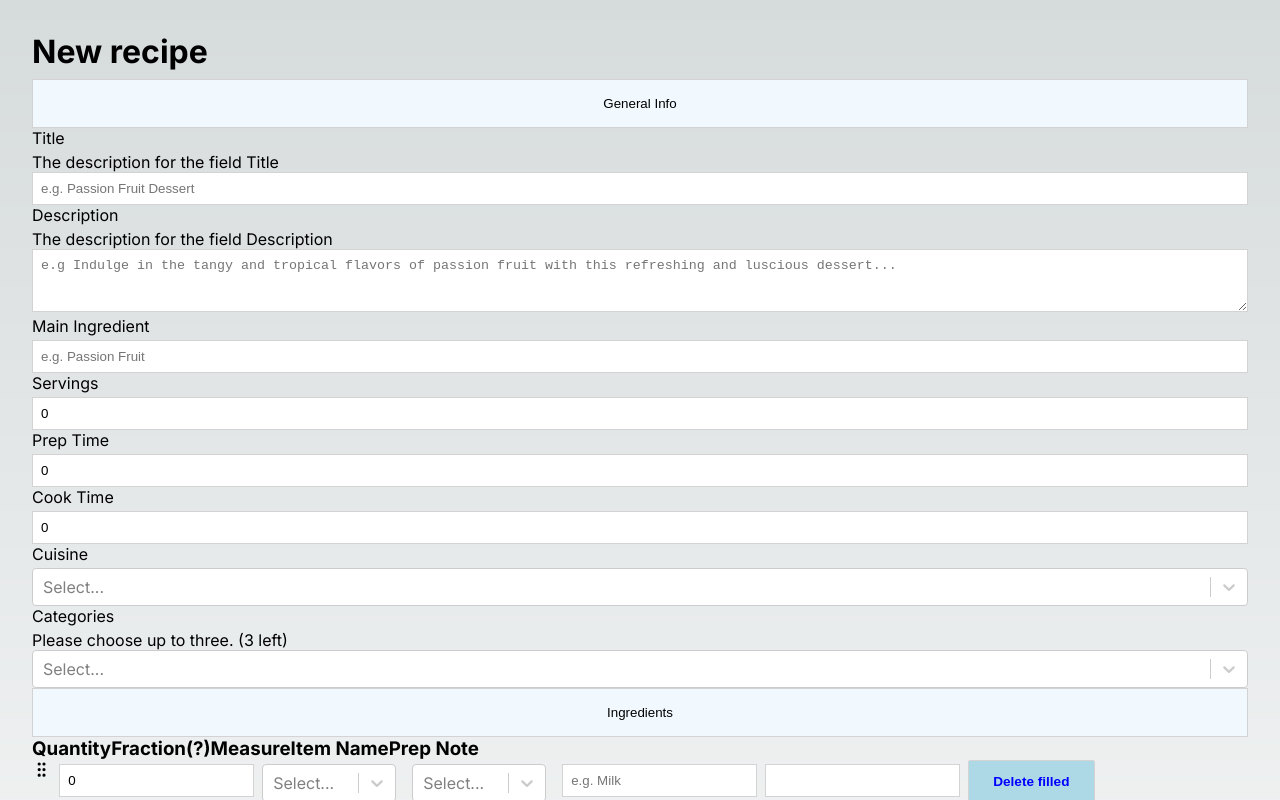
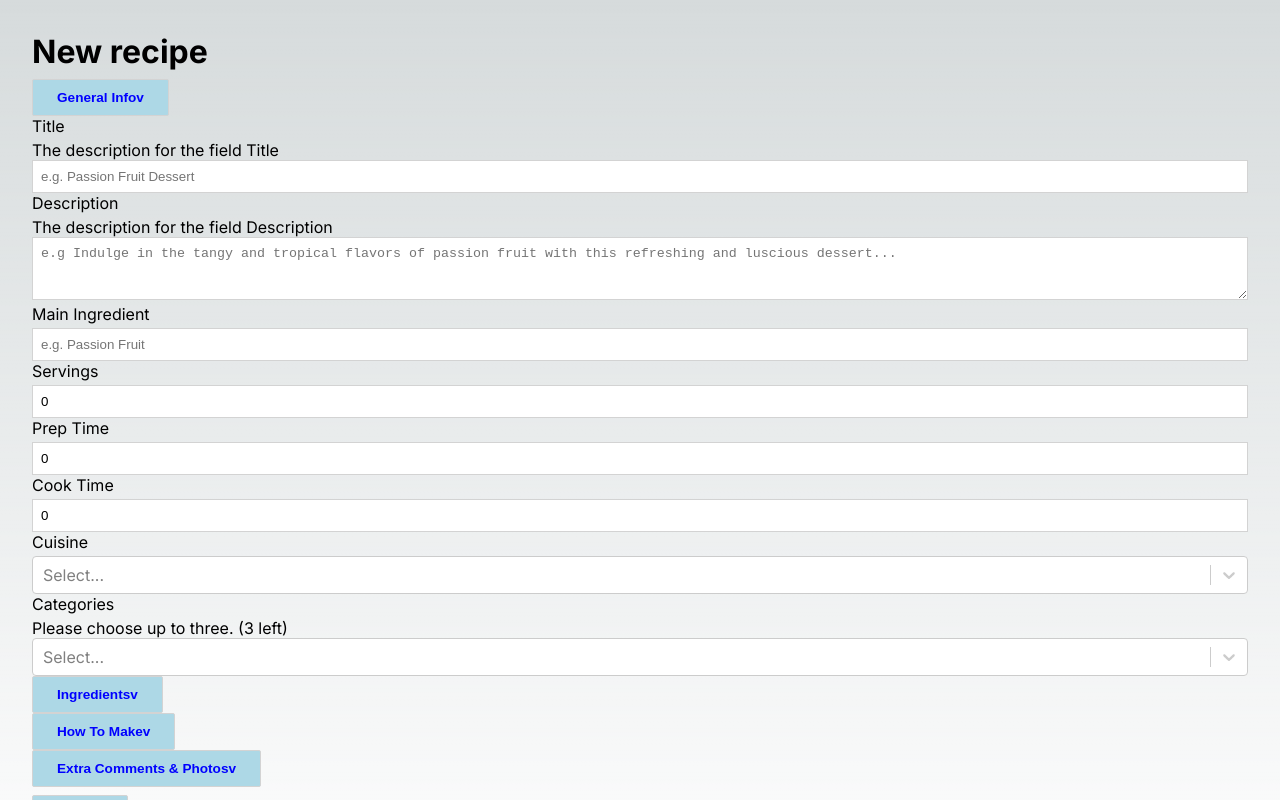
Before and after one commit to tatsOre/cookbook-v2, a Next.js app: page /new in a window 1280 px wide. Shown: the top 800 px of the page. Built offline with nearby package versions, Linux system fonts and the light colour scheme.

Commit message:
Improved Accordion component and was integrated to Submit Recipe form

```diff
--- /dev/null
+++ b/src/components/Accordion/AccordionItem/context.js
@@ -0,0 +1,6 @@
+import { createContext, useContext } from "react"
+
+const AccordionItemContext = createContext()
+export const AccordionItemProvider = AccordionItemContext.Provider
+
+export const useAccordionItemContext = () => useContext(AccordionItemContext)
--- /dev/null
+++ b/src/components/Accordion/AccordionItem/index.js
@@ -0,0 +1,20 @@
+import { useAccordionContext } from ".."
+import { AccordionItemProvider } from "./context"
+import cx from "@/components/utils/cx"
+
+function AccordionItem(props) {
+    const { children, value } = props
+    const context = useAccordionContext()
+
+    return (
+        <AccordionItemProvider value={{ value }}>
+            <div
+                className={cx([context.className])}
+                data-item-active={context.isItemActive(value) || undefined}>
+                {children}
+            </div>
+        </AccordionItemProvider>
+    )
+}
+
+export default AccordionItem
--- a/src/components/Accordion/AccordionPanel/index.js
+++ b/src/components/Accordion/AccordionPanel/index.js
@@ -1,11 +1,21 @@
+import cx from "@/components/utils/cx"
 import { useAccordionContext } from ".."
+import { useAccordionItemContext } from "../AccordionItem/context"
 
 function AccordionPanel(props) {
-    const { children, ...panelProps } = props
+    const { children, ...rest } = props
     const context = useAccordionContext()
+    const { value } = useAccordionItemContext()
+    const isActive = context.isItemActive(value)
+
     return (
-        <div id={context.id} {...panelProps}
-            style={{ height: context.open ? '100%' : '0px', overflow: 'hidden' }}>
+        <div
+            aria-labelledby={context.getTriggerId(value)}
+            id={context.getPanelId(value)}
+            className={cx([context.className])}
+            style={{ height: isActive ? '100%' : '0px', overflow: isActive ? 'hidden' : 'auto' }}
+            {...rest}
+        >
             {children}
         </div>
     )
--- a/src/components/Accordion/AccordionTrigger/index.js
+++ b/src/components/Accordion/AccordionTrigger/index.js
@@ -1,21 +1,30 @@
+import cx from "@/components/utils/cx"
 import { useAccordionContext } from ".."
+import { useAccordionItemContext } from "../AccordionItem/context"
+import Button from "@/components/Button"
 
 function AccordionTrigger(props) {
-    const { children, ...triggerProps } = props
+    const { children, ...rest } = props
     const context = useAccordionContext()
+    const { value } = useAccordionItemContext()
+
+    const isItemActive = context.isItemActive(value)
+    const onClickHandler = () => context.onChange(value)
 
     return (
-        <button
-            aria-controls={context.id}
-            aria-expanded={context.open || false}
-            disabled={context.disabled}
-            onClick={context.onOpenToggle}
-            {...triggerProps}
-            type="button"
-            style={{ paddingBlock: '1rem', width: '100%', backgroundColor: '#F1F9FF' }}
+        <Button // todo make an unstyled button
+            aria-controls={context.getPanelId(value)}
+            aria-expanded={isItemActive}
+            className={cx([context.className])}
+            data-active={isItemActive || undefined}
+            data-accordion-trigger
+            id={context.getTriggerId(value)}
+            onClick={onClickHandler}
+            {...rest}
         >
-            {children}
-        </button>
+            <span>{children}</span>
+            <span>v</span> {/** Add Chevron */}
+        </Button>
     )
 }
 
--- a/src/components/Accordion/index.js
+++ b/src/components/Accordion/index.js
@@ -1,59 +1,52 @@
 import { createContext, useCallback, useContext, useId, useState } from "react"
+
+import AccordionItem from "./AccordionItem"
 import AccordionPanel from "./AccordionPanel"
 import AccordionTrigger from "./AccordionTrigger"
+import cx from "../utils/cx"
 
 const AccordionStateContext = createContext()
 const AccordionProvider = AccordionStateContext.Provider
 
 export const useAccordionContext = () => useContext(AccordionStateContext)
 
-const recipeForm = {
-    "item-1": {
-        title: true,
-        description: true,
-        /** ... */
-    },
-    "item-2": {
-        ingredients: true
+/**
+ * @returns ACCORDION ROOT
+ */
+
+function Accordion(props) {
+    const { value, onChange, className, children, id, ...rest } = props
+    const _id = id || useId()
+
+    const isItemActive = (item) => value.includes(item)
+
+    const onItemChangeHandler = (item) => {
+        let nextState = []
+        if (value.includes(item)) {
+            nextState = value.filter(i => i !== item)
+        } else {
+            nextState = [...value, item]
+        }
+        onChange(nextState)
     }
-}
-/**
- * todo: every Accordion Item has a value prop, e.g.: value="item-1"
- *  Accordion has a prop defaultValue Array ["item-1", "item-2"}, because for now, we
- *  always want multiple panels opened.
- *
- * now we need a root that wraps the form, dif to the current approach:
- */
-/**
- *
- * @returns ROOT
- */
-function Accordion(props) {
-    const { open, defaultOpen, disabled, onChange, children, ...wrapperProps } = props
 
-    const [state, setOpen] = useState(true)
+    const classes = cx([className])
 
     return (
         <AccordionProvider value={{
-            open: state,
-            disabled: disabled,
-            id: useId(),
-            onOpenToggle: useCallback(() => setOpen((prevState) => !prevState), [setOpen])
+            id: _id,
+            className,
+            onChange: onItemChangeHandler,
+            isItemActive,
+            getTriggerId: (v) => `${_id}-trigger-${v}`,
+            getPanelId: (v) => `${_id}-panel-${v}`
+
         }}>
-            <div {...wrapperProps}>
-                {children}
-            </div>
+            <div className={classes} {...rest}> {children} </div>
         </AccordionProvider>
     )
 }
 
-function AccordionItem(props) {
-    return (
-        <div>
-            {props.children}
-        </div>
-    )
-}
 
 Accordion.Item = AccordionItem
 Accordion.Trigger = AccordionTrigger
--- a/src/components/Button/index.js
+++ b/src/components/Button/index.js
@@ -45,11 +45,12 @@ function Button(props) {
     } = props
 
 
-    const buttonClassname = cx([
+    const classes = cx([
         styles.button,
         variant && styles[`button__${variant}`],
         appearance && styles[`button__${appearance}`],
-        !children && styles['button__icon']
+        !children && styles['button__icon'],
+        className
     ])
 
     const getButtonContent = () => {
@@ -64,8 +65,9 @@ function Button(props) {
                 >
                     <Icon name={leftIcon} />
                 </span>}
-
-                {children && <span>{children + ` ${variant}`}</span>}
+                {/** Fix to accept nodes, see Accordion Trigger: */}
+                {/** Warning: Failed prop type: Invalid prop `children` of type `array` supplied to `Button`, expected `string`. */}
+                {children && <span>{children}</span>}
                 {rightIcon && <span
                     className={cx([
                         styles[`icon__container`],
@@ -83,7 +85,7 @@ function Button(props) {
         <button
             aria-haspopup={ariaHaspopup}
             aria-label={!children ? ariaLabel : undefined}
-            className={buttonClassname}
+            className={classes}
             disabled={disabled || isProcessing}
             {...rest}>
             {getButtonContent()}
--- a/src/components/Select/index.js
+++ b/src/components/Select/index.js
@@ -28,6 +28,17 @@ function SelectInput(props) {
                             getOptionValue={(option) => `${option['_id']}`}
                             inputId={inputProps.id}
                             instanceId={inputProps.id} // removes `id` warning.
+                            // https://github.com/JedWatson/react-select/issues/1537
+                            // todo: use useEffect to check window
+                            menuPortalTarget={
+                                typeof window !== "undefined" && document.querySelector('body')
+                            }
+                            styles={
+                                {
+                                    menuPortal: base => ({ ...base, zIndex: 9999 }),
+                                    menu: provided => ({ ...provided, zIndex: "9999 !important" })
+                                }
+                            }
                             {...field}
                         />
                     )
--- a/src/components/SubmitRecipe.js
+++ b/src/components/SubmitRecipe.js
@@ -7,12 +7,14 @@ import InstructionsFieldset from './RecipeForm/InstructionsFieldset'
 import GeneralInfoFieldset from './RecipeForm/GeneralInfoFieldset'
 
 import { Form } from './Input'
-
-import styles from '@/styles/Form.module.css'
 import Button from './Button'
 import Accordion from './Accordion'
 
 import { RECIPE_FIELDS_ATTRIBUTES } from './RecipeForm/utils/constants'
+
+import { deNormalizeData, getFormAccordionState, normalizeData } from './SubmitRecipe/utils'
+
+import styles from '@/styles/Form.module.css'
 
 const {
     TITLE,
@@ -28,27 +30,6 @@ const {
     INSTRUCTIONS
 } = RECIPE_FIELDS_ATTRIBUTES
 
-function deNormalizeData(values) {
-    const instructions = values.instructions.length
-        ? values.instructions.map(inst => ({ text: inst }))
-        : [{ text: '' }]
-    return {
-        ...values,
-        instructions
-    }
-}
-
-function normalizeData(values) {
-    const instructions = values.instructions.map(inst => inst.text)
-    const categories = values.categories.map(cat => cat._id)
-    // TODO: NORMALIZE FRACTION & MEASURE IN INGRE.
-    return {
-        ...values,
-        categories,
-        instructions,
-        cuisine: values.cuisine?._id
-    }
-}
 
 /**
  * Function that:
@@ -59,6 +40,7 @@ function normalizeData(values) {
 
 function SubmitRecipe({ data, assets }) {
     const [payData, setPayData] = useState({})
+    const [accState, setAccState] = useState(['item-1'])
 
     const methods = useForm({
         defaultValues: deNormalizeData(data)
@@ -70,15 +52,23 @@ function SubmitRecipe({ data, assets }) {
             values.photo = values.photo[0]
         }
         console.log('Submit photo', values.photo)
-
         const payload = normalizeData(values)
         setPayData(payload)
     }
 
+    const onErrors = (errors) => {
+        const newAccordionItemsState = getFormAccordionState(errors)
+        setAccState(newAccordionItemsState)
+    }
+
     return (
         <FormProvider {...methods}>
-            <Form onSubmit={methods.handleSubmit(onSubmit)} >
-                <Accordion>
+            <Form onSubmit={methods.handleSubmit(onSubmit, onErrors)} >
+                <Accordion
+                    value={accState}
+                    onChange={setAccState}
+                    className='form-accordion'
+                >
                     <Accordion.Item value="item-1">
                         <Accordion.Trigger>General Info</Accordion.Trigger>
                         <Accordion.Panel>
--- /dev/null
+++ b/src/components/SubmitRecipe/utils.js
@@ -0,0 +1,57 @@
+import { RECIPE_FIELDS_ATTRIBUTES } from "../RecipeForm/utils/constants"
+
+const {
+    TITLE,
+    DESCRIPTION,
+    MAIN_INGR,
+    SERVINGS,
+    TIME,
+    CUISINE,
+    CATEGORIES,
+    PHOTO,
+    COMMENTS,
+    INGREDIENTS,
+    INSTRUCTIONS
+} = RECIPE_FIELDS_ATTRIBUTES
+
+export const deNormalizeData = (values) => {
+    const instructions = values.instructions.length
+        ? values.instructions.map(inst => ({ text: inst }))
+        : [{ text: '' }]
+    return {
+        ...values,
+        instructions
+    }
+}
+
+export const normalizeData = (values) => {
+    const instructions = values.instructions.map(inst => inst.text)
+    const categories = values.categories.map(cat => cat._id)
+    // TODO: NORMALIZE FRACTION & MEASURE IN INGRE.
+    return {
+        ...values,
+        categories,
+        instructions,
+        cuisine: values.cuisine?._id
+    }
+}
+
+const accordionFormFieldsets = {
+    "item-1": [TITLE.NAME, DESCRIPTION.NAME, MAIN_INGR.NAME, CUISINE.NAME, CATEGORIES.NAME, SERVINGS.NAME],
+    "item-2": [INGREDIENTS.NAME],
+    'item-3': [INSTRUCTIONS.NAME],
+    'item-4': [PHOTO.NAME, COMMENTS.NAME]
+}
+
+export const getFormAccordionState = (errors) => {
+    let state = []
+    for (const key in accordionFormFieldsets) {
+        for (const field of accordionFormFieldsets[key]) {
+            if (errors[field]) {
+                state = [...state, key]
+                break
+            }
+        }
+    }
+    return state
+}
```
Also changed, not shown: src/components/RecipeForm/GeneralInfoFieldset.js (+11 -0 lines).
